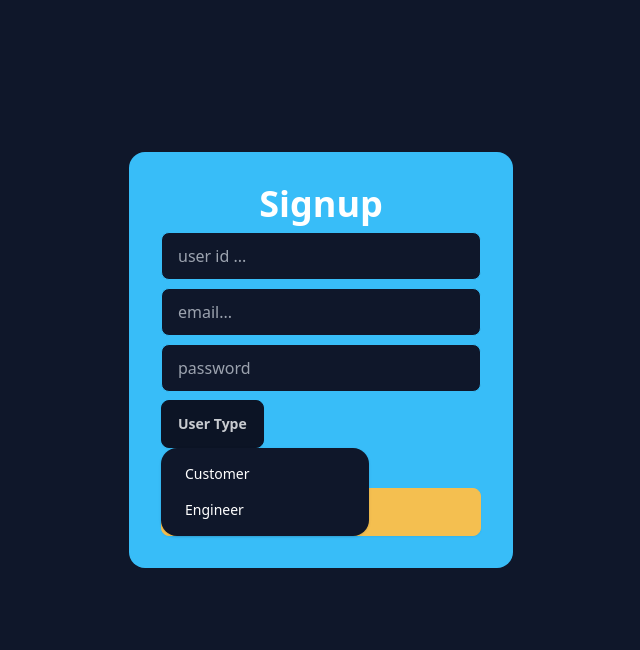
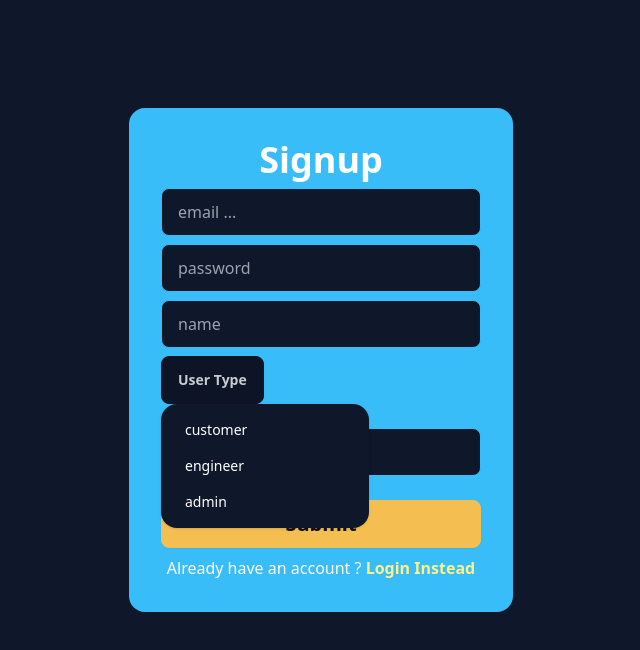
Before and after one commit to vdroid1331/CRM_React, a React (Vite) app: page /signup in a window 1280 px wide. Both pictures are taken after a click on the heading "User Type". Shown: the top 650 px of the page, without its empty margins (319-959 px from the left). Built offline with nearby package versions, Linux system fonts and the light colour scheme; no server answers.

Commit message:
added signup page + minor ui change

```diff
--- a/src/Redux/Slices/AuthSlice.js
+++ b/src/Redux/Slices/AuthSlice.js
@@ -12,6 +12,15 @@ const initialState = {
 export const login = createAsyncThunk("/auth/login", async (data) => {
   try {
     const response = await axiosInstance.post("/auth/signin", data);
+    return response;
+  } catch (error) {
+    console.log("printing error", error);
+  }
+});
+
+export const signup = createAsyncThunk("/auth/signup", async (data) => {
+  try {
+    const response = await axiosInstance.post("auth/signup", data);
     return response;
   } catch (error) {
     console.log("printing error", error);
--- a/src/pages/auth/Login.jsx
+++ b/src/pages/auth/Login.jsx
@@ -1,6 +1,6 @@
 import { useState } from "react";
 import { useDispatch } from "react-redux";
-import { useNavigate } from "react-router-dom";
+import { Link, useNavigate } from "react-router-dom";
 
 import { login } from "../../Redux/Slices/AuthSlice";
 function Login() {
@@ -67,11 +67,20 @@ function Login() {
           <div className="w-full card-actions mt-4">
             <button
               onClick={onSubmit}
-              className="btn btn-warning w-full font-bold text-xl"
+              className="btn btn-warning w-full font-bold text-xl hover:bg-yellow-400 transition-all ease-in-out duration-300"
             >
               Submit
             </button>
           </div>
+          <p className="text-l text-white">
+            Donot have an account ?{" "}
+            <Link
+              className="text-yellow-200 font-semibold hover:text-white"
+              to="/signup"
+            >
+              Signup Instead
+            </Link>
+          </p>
         </div>
       </div>
     </div>
--- a/src/pages/auth/Signup.jsx
+++ b/src/pages/auth/Signup.jsx
@@ -1,4 +1,66 @@
+import { useState } from "react";
+import { useDispatch } from "react-redux";
+import { Link, useNavigate } from "react-router-dom";
+
+import { signup } from "../../Redux/Slices/AuthSlice";
 function Signup() {
+  const dispatch = useDispatch();
+  const navigate = useNavigate();
+
+  const [signupDetails, setSignUpDetails] = useState({
+    email: "",
+    password: "",
+    name: "",
+    userType: "",
+    userStatus: "",
+    clientName: "",
+  });
+
+  function handleInputChange(e) {
+    const { name, value } = e.target;
+    setSignUpDetails({
+      ...signupDetails,
+      [name]: value,
+    });
+  }
+
+  function handleUserType(e) {
+    const userTypeSelected = e.target.textContent;
+    setSignUpDetails({
+      ...signupDetails,
+      userType: userTypeSelected,
+      userStatus: userTypeSelected === "customer" ? "approved" : "suspended",
+    });
+    const dropDown = document.getElementById("userTypeDropDown");
+    dropDown.open = !dropDown.open;
+  }
+
+  function resetSignupState() {
+    setSignUpDetails({
+      email: "",
+      password: "",
+      name: "",
+      userType: "",
+      userStatus: "",
+      clientName: "",
+    });
+  }
+
+  async function onSubmit() {
+    if (
+      !signupDetails.email ||
+      !signupDetails.password ||
+      !signupDetails.userStatus ||
+      !signupDetails.userType ||
+      !signupDetails.name ||
+      !signupDetails.clientName
+    )
+      return;
+    const response = await dispatch(signup(signupDetails));
+    if (response.payload) navigate("/login");
+    else resetSignupState();
+  }
+
   return (
     <div className="flex justify-center items-center h-[90vh]">
       <div className="card w-96 bg-primary text-primary-content">
@@ -8,44 +70,87 @@ function Signup() {
           </div>
           <div className="w-full">
             <input
+              onChange={handleInputChange}
+              name="email"
               autoComplete="one-time-code"
               type="text"
-              placeholder="user id ..."
+              placeholder="email ..."
+              value={signupDetails.email}
               className="input text-white input-bordered input-primary w-full max-w-xs"
             />
           </div>
           <div className="w-full">
             <input
+              onChange={handleInputChange}
+              name="password"
               autoComplete="one-time-code"
-              type="email"
-              placeholder="email..."
+              type="password"
+              placeholder="password"
+              value={signupDetails.password}
               className="input text-white input-bordered input-primary w-full max-w-xs"
             />
           </div>
           <div className="w-full">
             <input
+              onChange={handleInputChange}
+              name="name"
               autoComplete="one-time-code"
-              type="password"
-              placeholder="password"
+              type="text"
+              placeholder="name"
+              value={signupDetails.name}
               className="input text-white input-bordered input-primary w-full max-w-xs"
             />
           </div>
-          <details className="dropdown mb-4 w-full">
-            <summary className="btn">User Type</summary>
-            <ul className="p-2 shadow menu dropdown-content z-[1] bg-base-100 text-white rounded-box w-52">
+          <details className="dropdown mb-4 w-full" id="userTypeDropDown">
+            <summary className="btn">
+              {!signupDetails.userType ? "User Type" : signupDetails.userType}
+            </summary>
+            <ul
+              onClick={handleUserType}
+              className="p-2 shadow menu dropdown-content z-[1] bg-base-100 text-white rounded-box w-52"
+            >
               <li>
-                <a>Customer</a>
+                <a>customer</a>
               </li>
               <li>
-                <a>Engineer</a>
+                <a>engineer</a>
+              </li>
+              <li>
+                <a>admin</a>
               </li>
             </ul>
           </details>
+
+          <div className="w-full">
+            <input
+              onChange={handleInputChange}
+              name="clientName"
+              autoComplete="one-time-code"
+              type="text"
+              placeholder="client name"
+              value={signupDetails.clientName}
+              className="input text-white input-bordered input-primary w-full max-w-xs"
+            />
+          </div>
+
           <div className="w-full card-actions mt-4">
-            <button className="btn btn-warning w-full font-bold text-xl">
+            <button
+              onClick={onSubmit}
+              className="btn btn-warning w-full font-bold text-xl hover:bg-yellow-400 transition-all ease-in-out duration-300"
+            >
               Submit
             </button>
           </div>
+
+          <p className="text-l text-white">
+            Already have an account ?{" "}
+            <Link
+              className="text-yellow-200 font-semibold hover:text-white"
+              to="/login"
+            >
+              Login Instead
+            </Link>
+          </p>
         </div>
       </div>
     </div>
```
